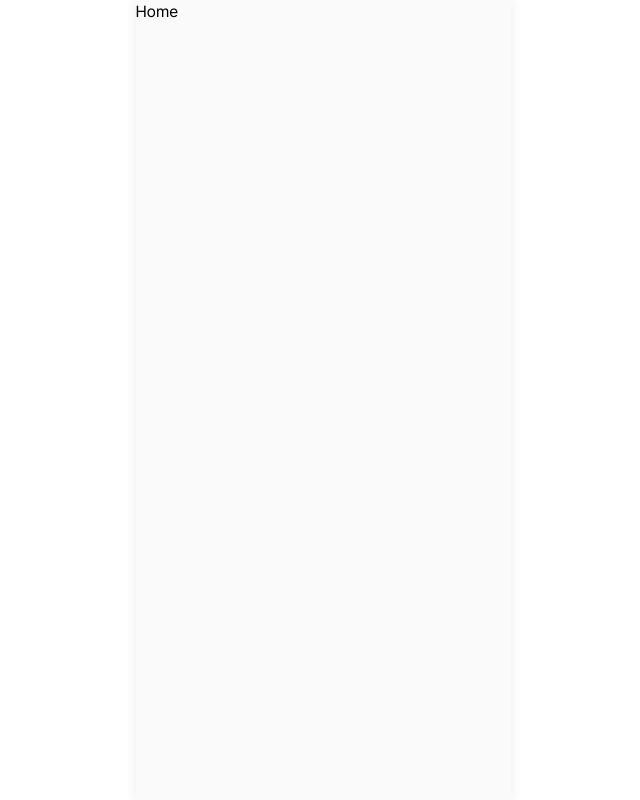
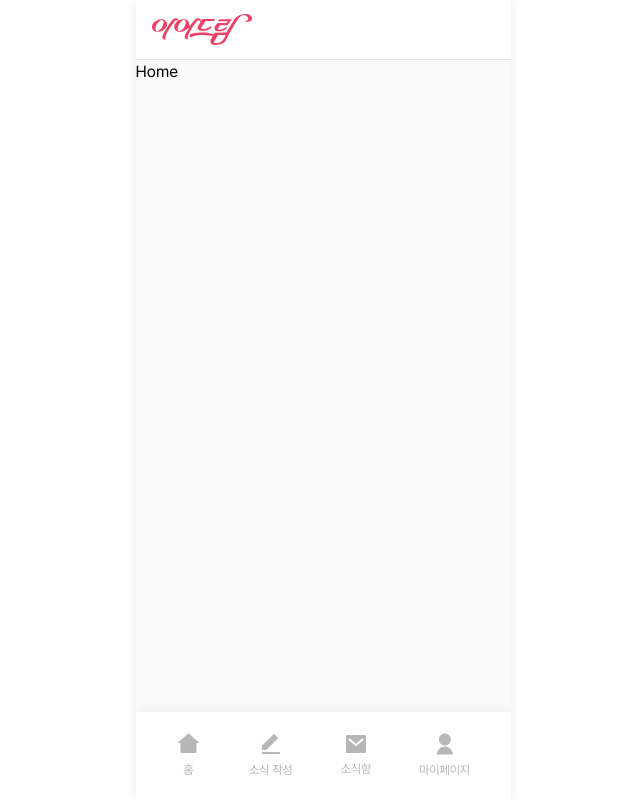
Before and after one commit to DearDreamTeam/deardream-frontend, a Next.js app: page / in a window 1280 px wide. Shown: the whole page, without its empty margins (317-957 px from the left). Built offline with nearby package versions, Linux system fonts and the light colour scheme.

Commit message:
feat: 레이아웃에 header, navigation-bar 컴포넌트 추가

```diff
--- a/src/app/layout.tsx
+++ b/src/app/layout.tsx
@@ -1,6 +1,8 @@
 import type { Metadata } from "next";
 import localFont from "next/font/local";
 import "@/styles/globals.css";
+import Header from "@/components/header/header";
+import NavigationBar from "@/components/gnb/navigation-bar";
 
 const pretendard = localFont({
   src: "../../public/fonts/PretendardVariable.woff2",
@@ -34,8 +36,10 @@ export default function RootLayout({
       <body
         className={`${pretendard.className} mx-auto h-screen w-screen max-w-[375px]`}
       >
-        <div className="shadow-default h-full overflow-hidden bg-gray-50">
-          {children}
+        <div className="shadow-default flex h-full flex-col justify-between overflow-hidden bg-gray-50">
+          <Header />
+          <div className="flex-1">{children}</div>
+          <NavigationBar />
         </div>
       </body>
     </html>
```
